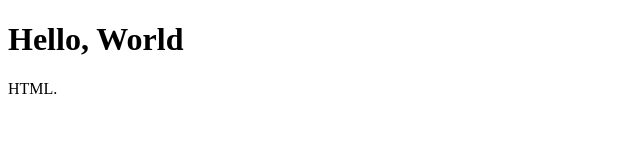
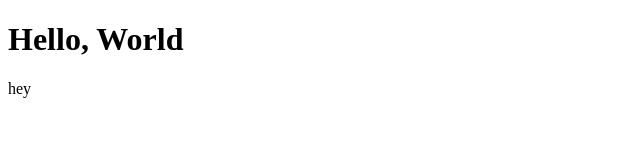
Before and after one commit to mbheidi/guitar, a plain HTML site: page index.html in a window 1280 px wide. Shown: the full height of the page, 0-640 px from the left. Drawn offline with Linux system fonts and the light colour scheme.

Commit message:
Update index.html

```diff
--- a/index.html
+++ b/index.html
@@ -4,7 +4,7 @@
  <body>
    <h1>Hello, World</h1>
    <p>
-     HTML.
+     hey
    </p>
  </body>
 </html>
```
